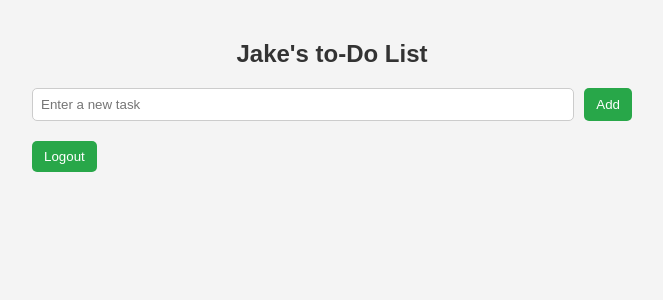
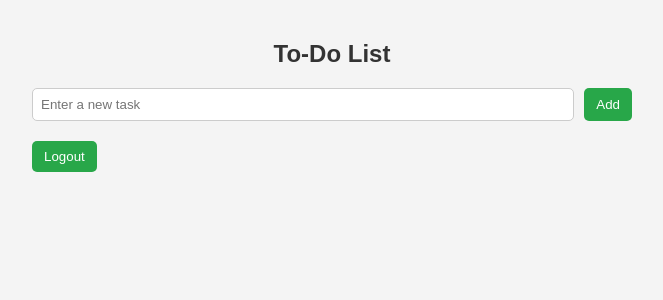
Before and after one commit to JAKE-AGBO/To-do-list-app, a FastAPI app: template templates/index.html in a window 1280 px wide. Shown: the top 300 px of the page, without its empty margins (308-971 px from the left). Run offline with FastAPI, Linux system fonts and the light colour scheme; the template is opened without the code that fills it, so the values that code supplies are empty.

Commit message:
Edited text header in todo list page

```diff
--- a/templates/index.html
+++ b/templates/index.html
@@ -11,7 +11,7 @@
 
     <h2 id="welcome-user"></h2>
 
-    <h2>Jake's to-Do List</h2>
+    <h2>To-Do List</h2>
 
     <form action="/todos" method="post">
         <input type="text" name="title" required placeholder="Enter a new task">
```
